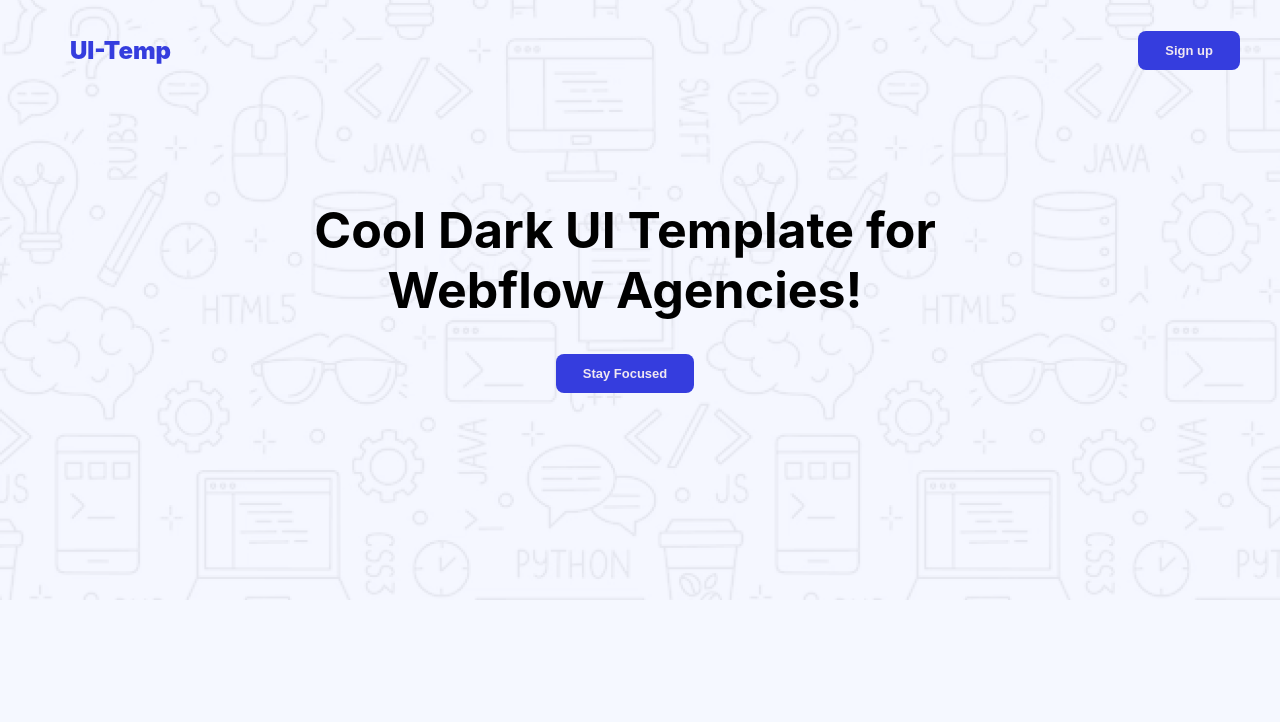
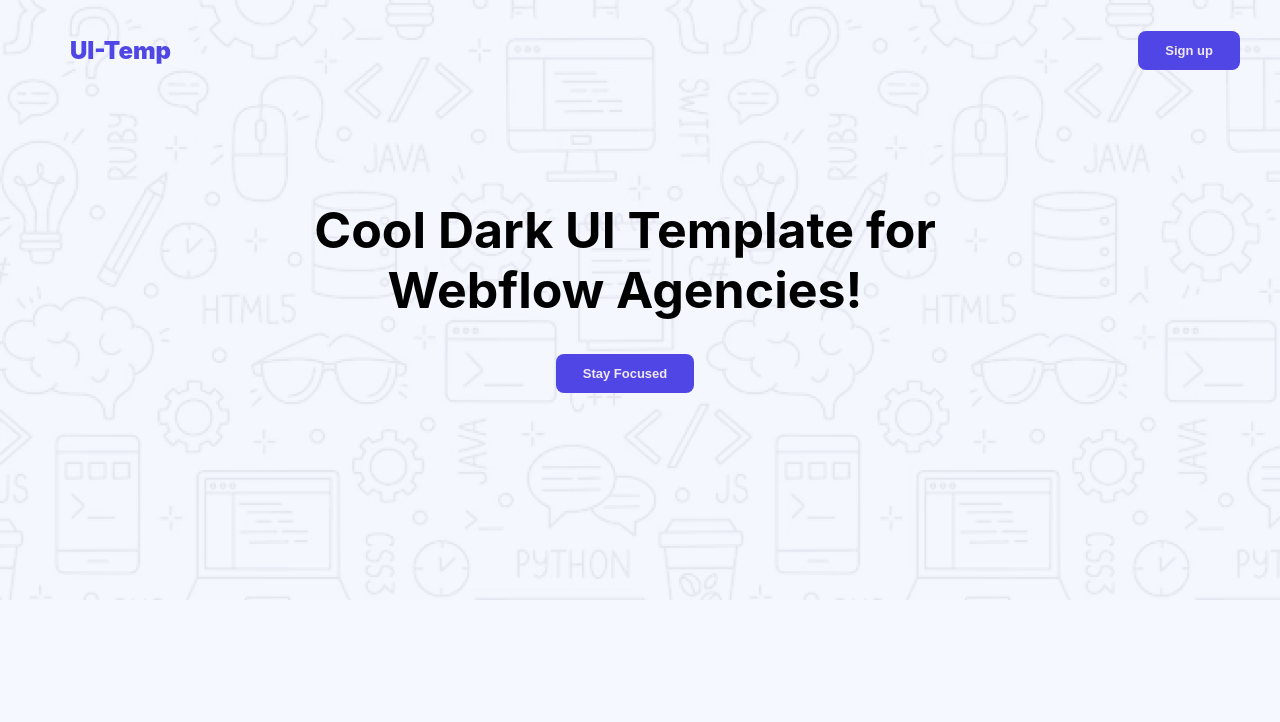
Before and after one commit to Arina-001/My-first-github-project, a plain HTML site: page index.html in a window 1280 px wide. Shown: the top 722 px of the page. Drawn offline with Linux system fonts and the light colour scheme.

Commit message:
last commit

```diff
--- a/style.css
+++ b/style.css
@@ -25,7 +25,7 @@ background-image:url(B12A01-landing-launchpad/Assets/Hero-bg.png) ;
     font-size: 24px;
     font-weight: 900;
      font-style:Roman;
-     color:#353dde;
+     color:#4f46e5;
 }
 
 .Sign-up{
@@ -41,7 +41,7 @@ background-image:url(B12A01-landing-launchpad/Assets/Hero-bg.png) ;
     padding-left: 27px;
      padding-right: 27px;
      color: rgba(252, 242, 242, 0.936);
-     background-color:#353dde;
+     background-color:#4f46e5;
      border: none;
      border-radius: 0.5rem;
       transition: background-color 0.3s ease, transform 0.2s ease;
@@ -97,7 +97,7 @@ span{
     display: flex;
     border-radius: 2rem;
 
-      background-color:#4e47ff;
+      background-color:#4f46e5;
        background-color:#deddfd;
   padding: 50px 0;
   text-align: center;
```
